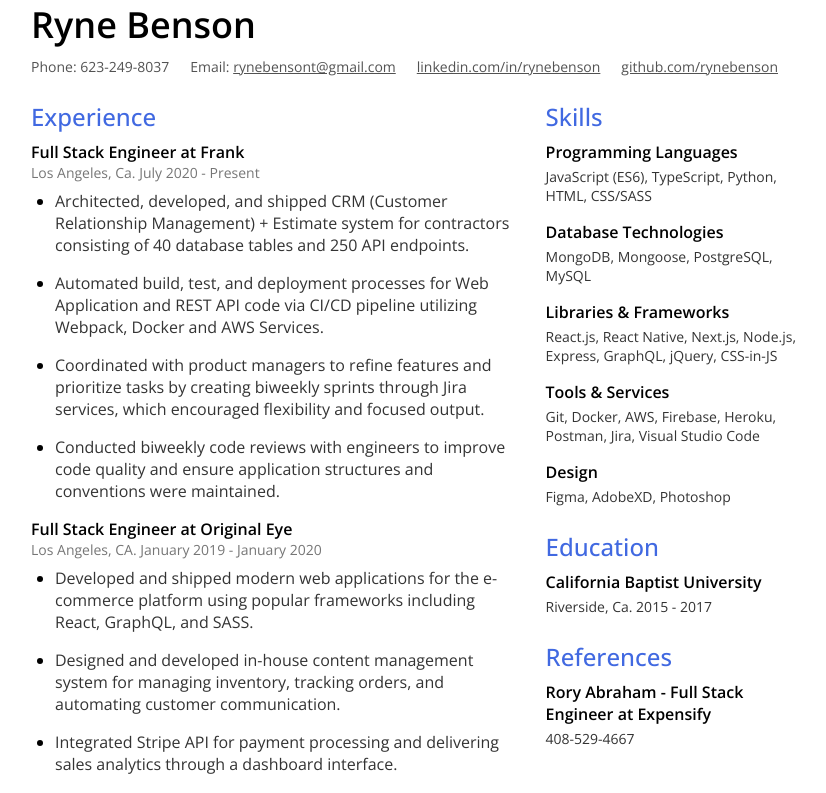
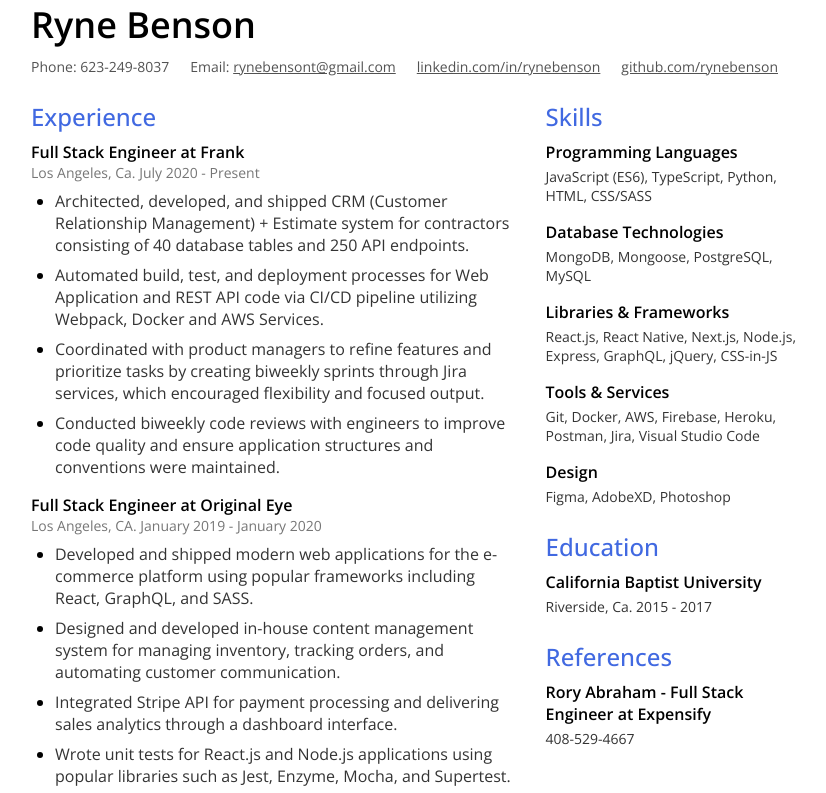
Before and after one commit to Rynebenson/Resume, a Next.js app: page / in a window 1280 px wide. Shown: the top 793 px of the page, without its empty margins (225-1051 px from the left). Built offline with nearby package versions, Linux system fonts and the light colour scheme.

Commit message:
fix margins

```diff
--- a/styles/globals.css
+++ b/styles/globals.css
@@ -83,11 +83,11 @@
 }
 
 .group li {
-  margin: 8px 0 16px;
+  margin: 4px 0 8px;
 }
 
 .group li p {
-  margin: 4px 0 0;
+  margin: 0;
   font-size: 16px;
   font-weight: 400;
   color: rgba(0, 0, 0, .8);
```
